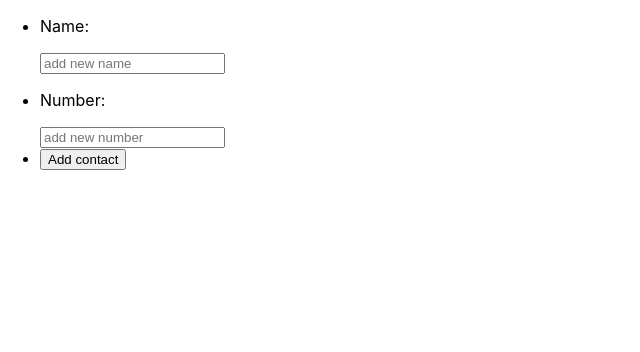
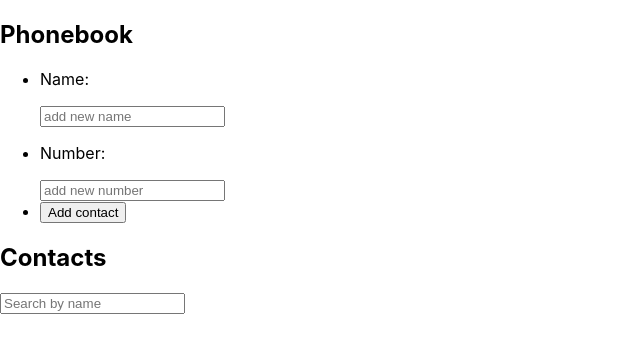
Before and after one commit to AnnaHort/goit-react-hw-06-phonebook, a React (Create React App) app: page / in a window 1280 px wide. Shown: the top 352 px of the page, without its empty margins (0-640 px from the left). Built offline with nearby package versions, Linux system fonts and the light colour scheme.

Commit message:
add actions findContact

```diff
--- a/src/components/ContactList/ContactList.js
+++ b/src/components/ContactList/ContactList.js
@@ -11,6 +11,9 @@ export const ContactList = () => {
   };
 
   return (
+    <>
+      <h2>Contacts</h2>
+      <input type='text' name='filter' placeholder='Search by name'/>
       <ul>
         {contacts.map(contact => (
           <li key={contact.id}>
@@ -20,5 +23,6 @@ export const ContactList = () => {
           </li>
         ))}
       </ul>
+    </>
   );
 };
--- a/src/components/QuizForm/QuizForm.js
+++ b/src/components/QuizForm/QuizForm.js
@@ -30,6 +30,8 @@ export const QuizForm = () => {
   };
 
   return (
+    <>
+      <h2>Phonebook</h2>
       <form onSubmit={handleFormSubmit}>
         <ul>
           <li>
@@ -53,5 +55,6 @@ export const QuizForm = () => {
           </li>
         </ul>
       </form>
+    </>
   );
 };
--- a/src/redux/actions.js
+++ b/src/redux/actions.js
@@ -11,3 +11,10 @@ export const deleteContact = contactId => {
     payload: contactId,
   };
 };
+
+export const findContact = contactName => {
+  return {
+    type: 'contacts/findContact',
+    payload: contactName,
+  }
+}
```
Lines whose indentation alone changed are shown as unchanged.
